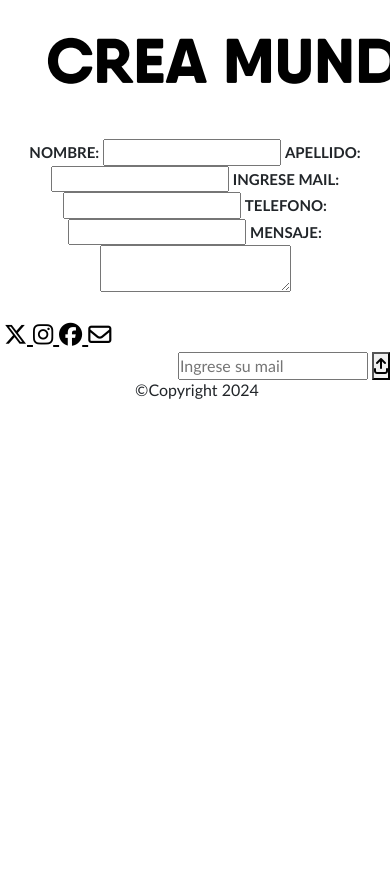
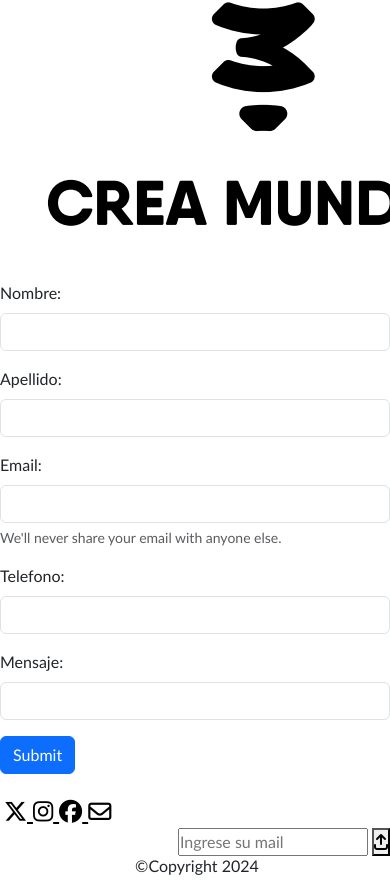
Before and after one commit to MatiasPiecznik/CreaMundos, a website: page pages/contacto.html in a window 390 px wide. Shown: the part 940-1823 px from the top of the page. Before the commit the page ends 1347 px from the top, so only its background shows below. Drawn offline with nearby package versions, Linux system fonts and the light colour scheme.

Commit message:
actualizacion de codigo para mobile

```diff
--- a/css/style.css
+++ b/css/style.css
@@ -84,10 +84,6 @@ video{
         font-style: italic;
       }
 
-.eslogan {
-    text-align: center;
-    width: 100%;
-}
 .main-ayudanos {
     text-align: center;
     font-size: 30px;
--- a/pages/contacto.html
+++ b/pages/contacto.html
@@ -30,41 +30,40 @@
 
     <main class="mt-5">
       <div><h1 class="fw-bolder text-center">CONTACTO</h1></div>
-      <section class="foto-crea-mundos">
+      <section class="foto-crea-mundos text-center">
         <img src="../img/Foto Crea Mundos.png" class="text-center" class="img-fluid" alt="Poner foto">
          </section>
- <section class="formulario">
-<form action="/submit" method="post">
-<label for="nombre"><strong>NOMBRE:</strong></label>
-</div>
 
-<input type="text" name="nombre" id="nombre">
+ <section>
+  <form>
+    <div class="mb-3">
+      <label for="nombre" class="form-label">Nombre:</label>
+      <input type="nombre" class="form-control" id="nombre" aria-describedby="emailHelp">
+    </div>
 
-<label for="apellido"><strong>APELLIDO:</strong></label>
+    <div class="mb-3">
+      <label for="apellido" class="form-label">Apellido:</label>
+      <input type="apellido" class="form-control" id="apellido">
+    </div>
 
-<input type="text" name="apellido" id="apellido">
+    <div class="mb-3">
+      <label for="email" class="form-label">Email:</label>
+      <input type="email" class="form-control" id="email">
+      <div id="emailHelp" class="form-text">We'll never share your email with anyone else.</div>
+    </div>
 
-<label for="mail"><strong>INGRESE MAIL:</strong></label>
+      <div class="mb-3">
+        <label for="telefono" class="form-label">Telefono:</label>
+        <input type="telefono" class="form-control" id="telefono">
+      </div>
 
-<input type="text" name="mail" id="mail">
-
-<label for="telefono"><strong>TELEFONO:</strong></label>
-
-<input type="text" name="telefono" id="telefono">
-
-<label for="mensaje"><strong>MENSAJE:</strong></label>
-
-<textarea name="mensaje" id="mensaje"></textarea>
-
-</form>
+      <div class="mb-3">
+        <label for="mensaje" class="form-label">Mensaje:</label>
+        <input type="mensaje" class="form-control" id="mensaje">
+      </div>
+      <button type="submit" class="btn btn-primary">Submit</button>
+  </form>
 </section>
-
-
-
-
-
-
-
     </main>
     <footer class="fondoFooter">
       <div class="redesSociales fs-3 text-decoration-none">
```
Also changed, not shown: index.html (+2 -2 lines), pages/ayudanos.html (+1 -1 lines), pages/nosotros.html (+1 -4 lines).
